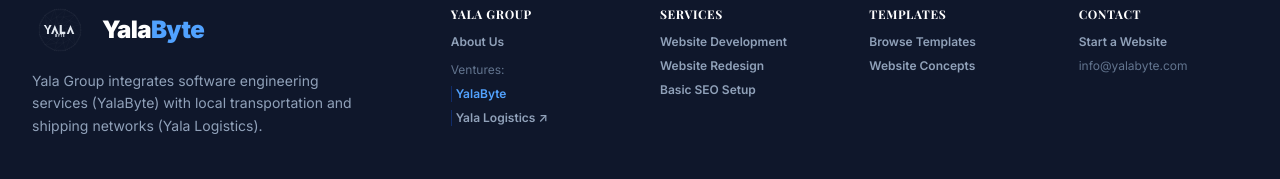
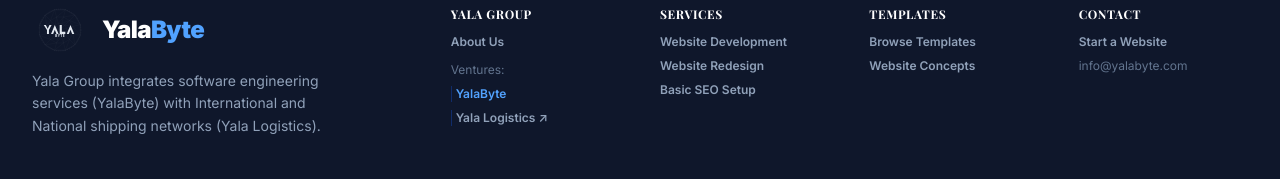
Before and after one commit to SalinBajra/yalabyte, a React (Vite) app: page / in a window 1280 px wide. Shown: the part 2497-2676 px from the top of the page. Built offline with nearby package versions, Linux system fonts and the light colour scheme; a web font is replaced by a local one.

Commit message:
Update Footer.tsx

```diff
--- a/src/components/Footer.tsx
+++ b/src/components/Footer.tsx
@@ -37,7 +37,7 @@
               <Logo isDark={true} showText={true} />
             </motion.div>
             <p className="text-xs sm:text-sm text-slate-400 leading-relaxed max-w-xs">
-              Yala Group integrates software engineering services (YalaByte) with local transportation and shipping networks (Yala Logistics).
+              Yala Group integrates software engineering services (YalaByte) with International and National shipping networks (Yala Logistics).
             </p>
           </div>
 
```
